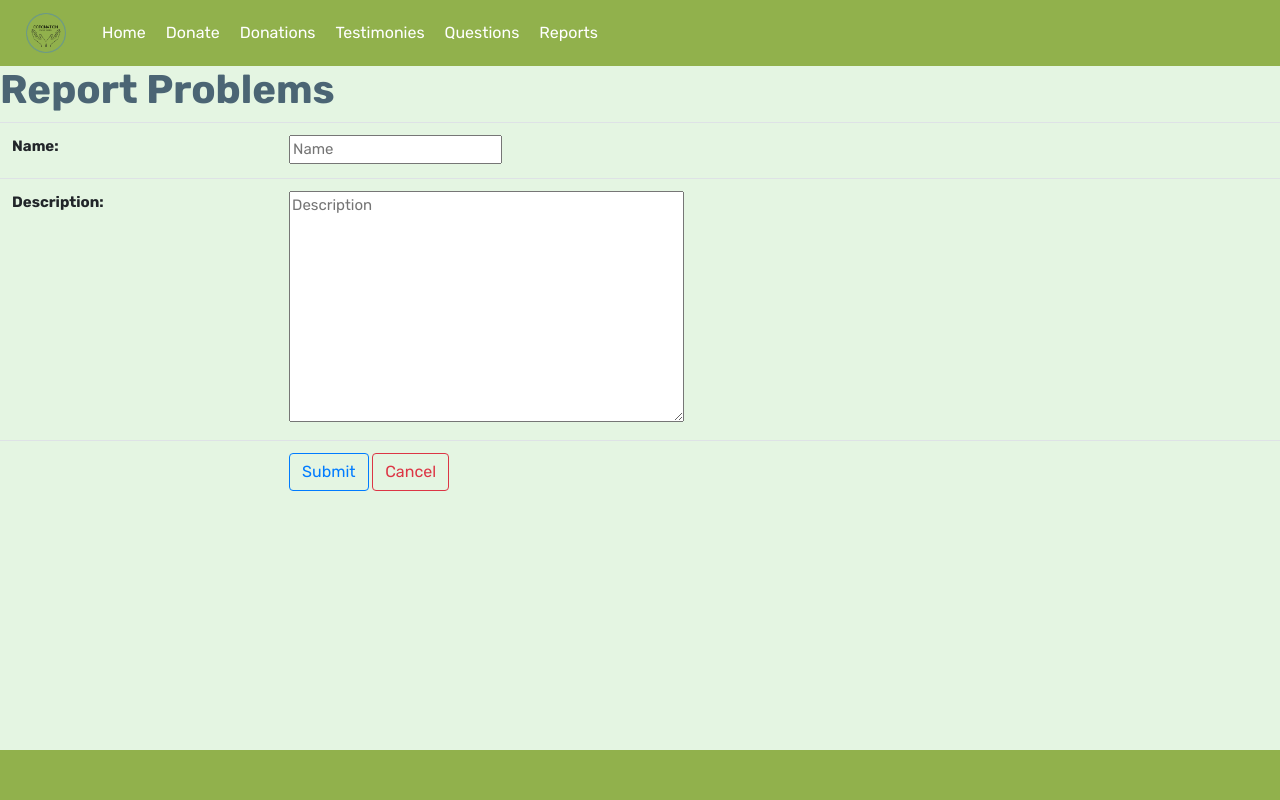
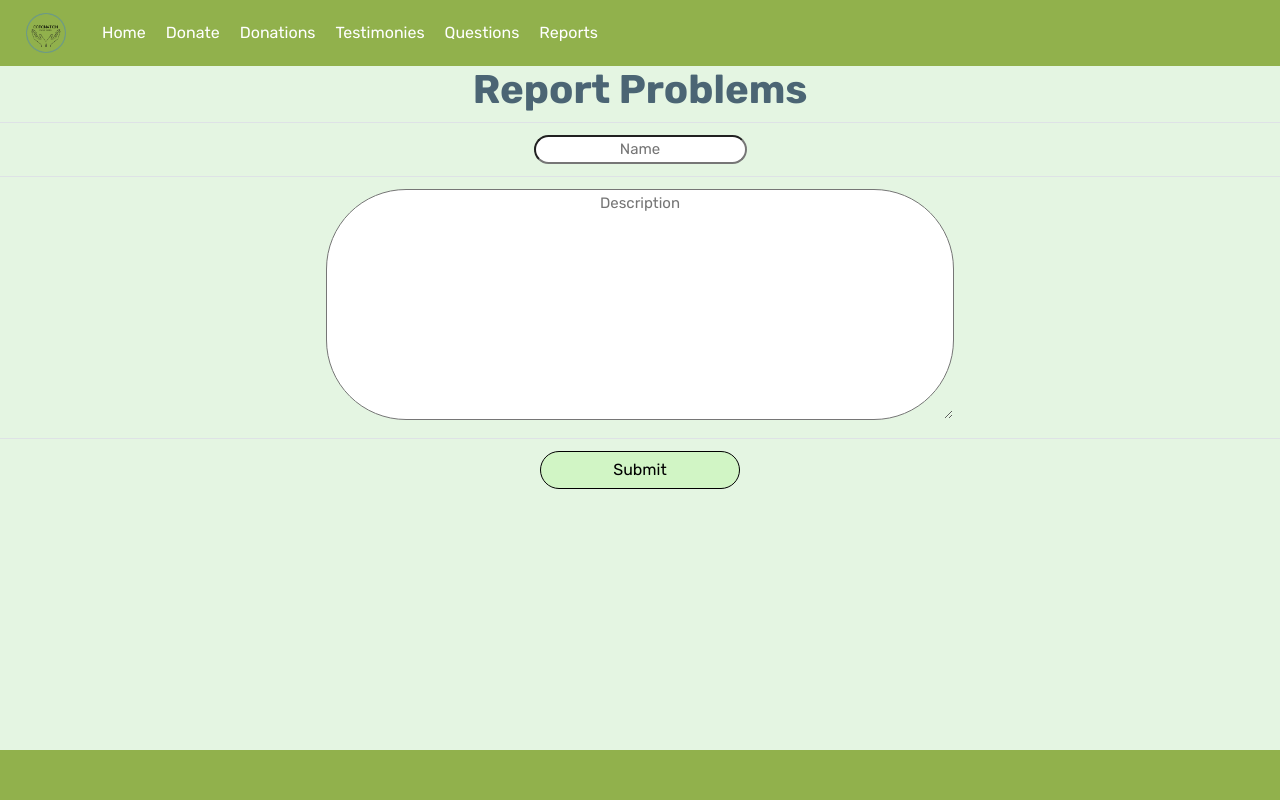
Before and after one commit to SinusCosinusTangen/donasi-covid19-ppw-kel12, a Django app: page /reportIssue/ in a window 1280 px wide. Run offline with Django 3.2, Linux system fonts and the light colour scheme; some libraries are stand-ins or nearby versions.

Commit message:
fixing report style and added hasher to settings.py

```diff
--- a/daftarDonasi/static/daftarDonasi/style.css
+++ b/daftarDonasi/static/daftarDonasi/style.css
@@ -39,7 +39,8 @@ body {
 .search {
     margin-left: auto;
     margin-top: 10px;
-    margin-right: auto;
+    right: 0;
+    padding: 0;
 }
 
 .tablelist {
--- a/daftarDonasi/templates/daftarDonasi/daftarDonasi.html
+++ b/daftarDonasi/templates/daftarDonasi/daftarDonasi.html
@@ -34,7 +34,7 @@
                 {% for donasi in donatur %}
                 <tr>
                     <td>{{ donasi.name }}</td>
-                    <td>{{ donasi.phone_number }}</td>
+                    <td>{{ donasi.phone_number.full_clean }}</td>
                     <td>Rp.{{ donasi.amount }},-</td>
                     <td>{{ donasi.messages }}</td>
                 </tr>
--- a/ppw_kel_12/settings.py
+++ b/ppw_kel_12/settings.py
@@ -74,6 +74,11 @@ MIDDLEWARE = [
     'django.contrib.auth.middleware.AuthenticationMiddleware',
     'django.contrib.messages.middleware.MessageMiddleware',
     'django.middleware.clickjacking.XFrameOptionsMiddleware',
+]
+
+# password hashers
+PASSWORD_HASHERS = [
+    'django.contrib.auth.hashers.MD5PasswordHasher',
 ]
 
 ROOT_URLCONF = 'ppw_kel_12.urls'
@@ -163,6 +168,7 @@ STATIC_ROOT = BASE_DIR / 'staticfiles'
 STATICFILES_DIRS = [
     BASE_DIR / 'static',
     BASE_DIR / 'daftarDonasi/static',
+    BASE_DIR / 'report/static',
 ]
 
 # Make sure the directories exist to prevent errors when doing `collectstatic`.
--- a/report/forms.py
+++ b/report/forms.py
@@ -4,7 +4,7 @@ from .models import Report
 class reportIssue(forms.ModelForm):
     class Meta:
         model = Report
-        fields = ['name', 'description']
+        fields = '__all__'
         widgets = {
             'name' : forms.TextInput(attrs={'placeholder':'Name'}),
             'description' : forms.Textarea(attrs={'placeholder':'Description'}),
--- /dev/null
+++ b/report/static/report/style.css
@@ -0,0 +1,41 @@
+h1 {
+    text-align: center;
+}
+
+input, textarea {
+    border-radius: 80px;
+}
+
+input, textarea, ::placeholder {
+    text-align: center;
+}
+
+textarea {
+    width: 50%;
+}
+
+.table {
+    text-align: center;
+}
+
+.btn-light{
+    color: black;
+    width: 200px;
+    background-color: #D1F5C5;
+    border-radius: 80px;
+    border: solid;
+    border-width: thin;
+}
+
+.btn:hover {
+    background-color: #91B14C;
+}
+
+.button {
+    max-height: 38px;
+    max-width: 38px;
+    margin-left: 20px;
+    border: solid;
+    border-radius: 30px;
+    border-width: thin;
+}
--- a/report/templates/report/report.html
+++ b/report/templates/report/report.html
@@ -1,8 +1,10 @@
 <!DOCTYPE html>
 {% extends 'base.html' %}
+{% load static %}
 <html>
     <head>
         {% block meta %}
+        <link rel="stylesheet" href="{% static 'report/style.css' %}">
         <title>Report</title>
         {% endblock meta %}
     </head>
@@ -13,13 +15,20 @@
         <form action="" method="POST">
             <table class="table">
                 <tbody>
-                    {{ form.as_table }}
                     <tr>
-                        <th></th>
+                        <td>
+                            {{ form.name }}
+                        </td>
+                    </tr>
+                    <tr>
+                        <td>
+                            {{ form.description }}
+                        </td>
+                    </tr>
+                    <tr>
                         <td>
                             {% csrf_token %}
-                            <button class="btn btn-outline-primary" type="submit" name="Simpan">Submit</button>
-                            <a class="btn btn-outline-danger" href="{% url 'report:report'%}" name="Batal">Cancel</a>
+                            <button class="btn btn-light" type="submit" name="Simpan">Submit</button>
                         </td>
                     </tr>
                 </tbody>
```
